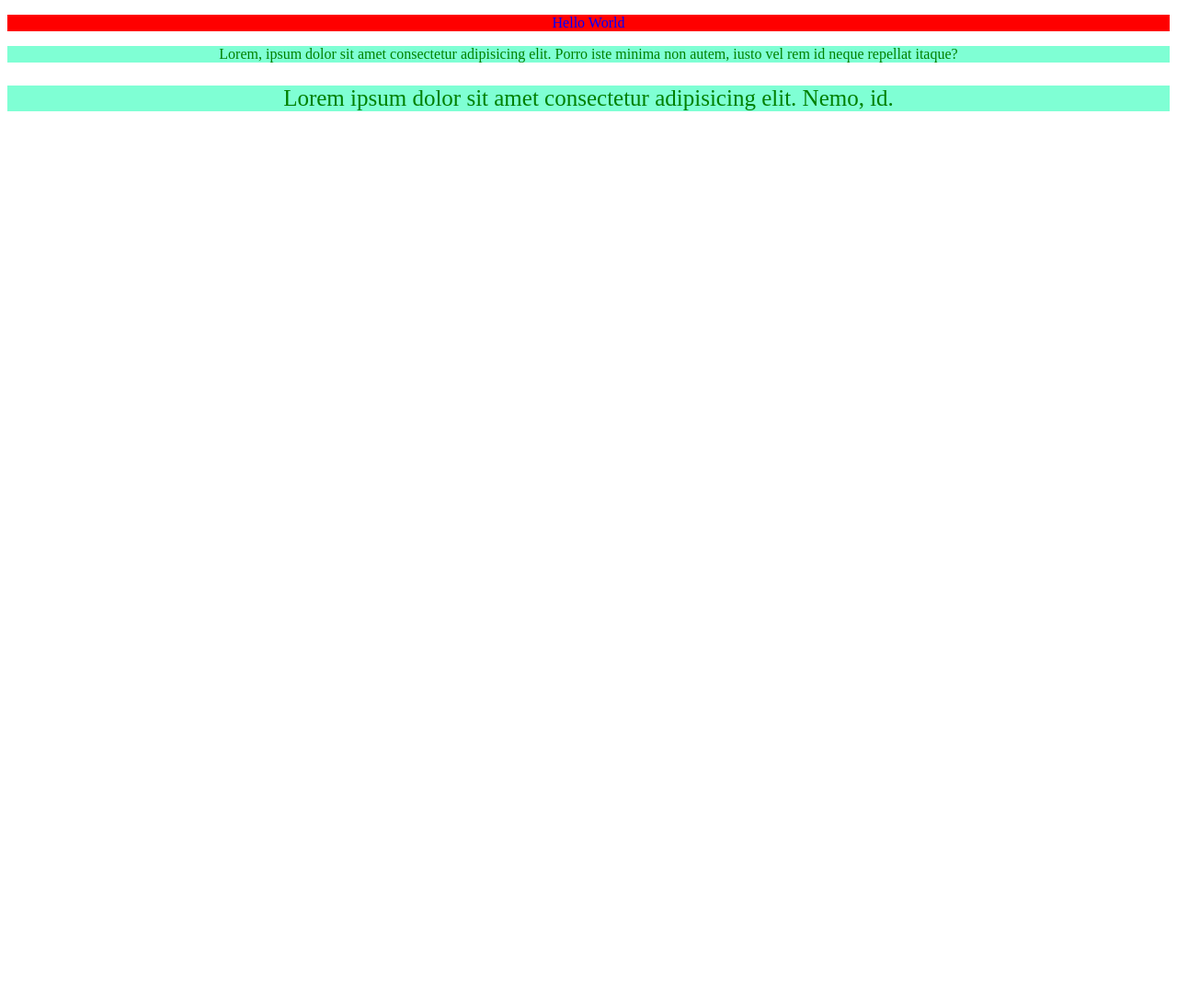
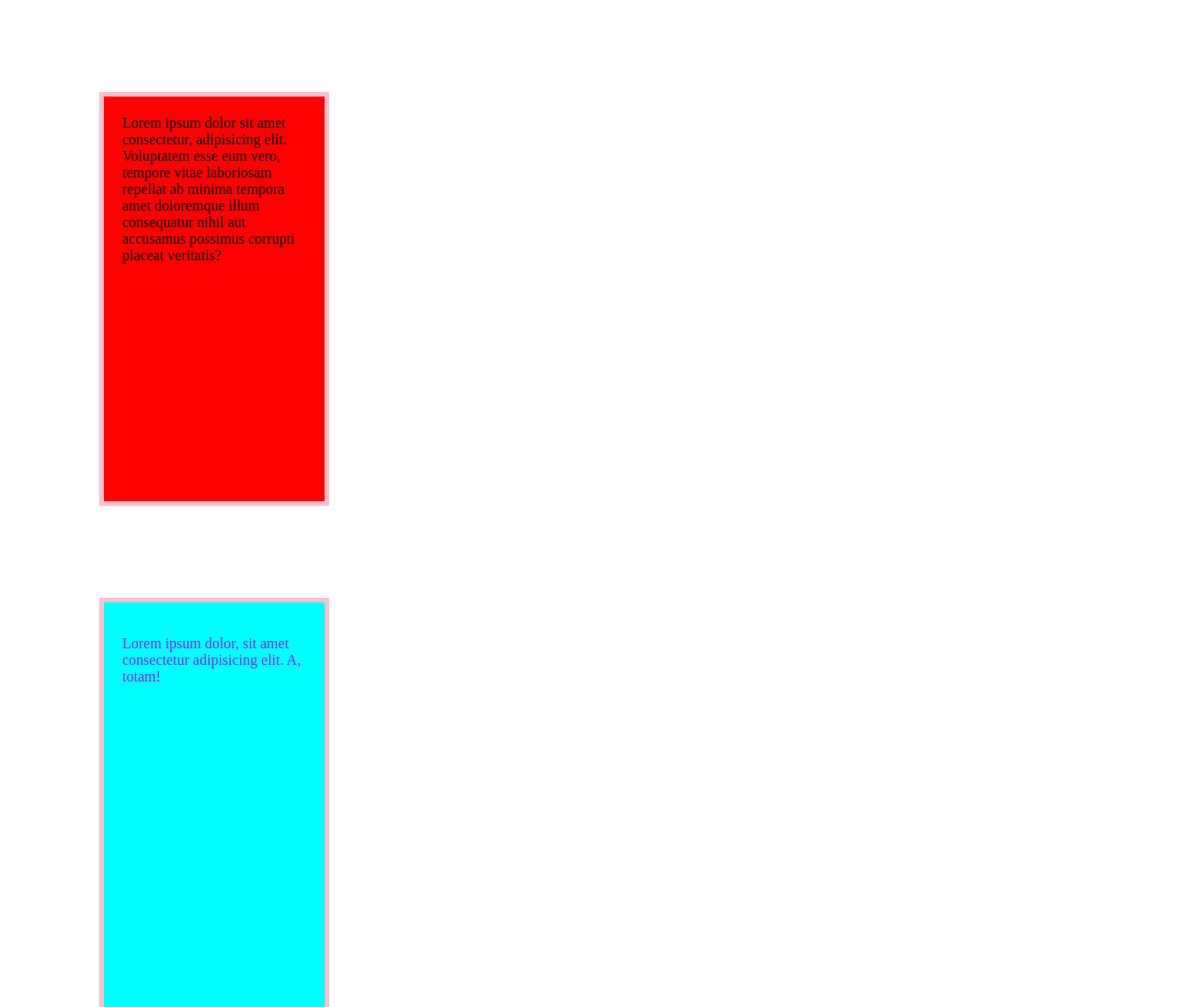
Before and after one commit to divyanshii9/CSS-AIML1, a plain HTML site: page index.html in a window 1280 px wide. Shown: the top 1095 px of the page at 92% size. Before the commit the page ends 800 px from the top, so only its background shows below. Drawn offline with Linux system fonts and the light colour scheme.

Commit message:
Second Lec

```diff
--- a/index.html
+++ b/index.html
@@ -7,9 +7,28 @@
     <link rel="stylesheet" href="./style.css">
 </head>
 <body>
-    <p>Hello World</p>
+    <!-- <p>Hello World</p>
     <p class="p">Lorem, ipsum dolor sit amet consectetur adipisicing elit. Porro iste minima non autem, iusto vel rem id neque repellat itaque?</p>
-    <p class="p" id="jk">Lorem ipsum dolor sit amet consectetur adipisicing elit. Nemo, id.</p>
+    <p class="p" id="jk">Lorem ipsum dolor sit amet consectetur adipisicing elit. Nemo, id.</p> -->
+
+    <!DOCTYPE html>
+<html lang="en">
+<head>
+    <meta charset="UTF-8">
+    <meta name="viewport" content="width=device-width, initial-scale=1.0">
+    <title>CSS Selector</title>
+    <link rel="stylesheet" href="./style.css">
+</head>
+<body>
+    <!-- <p>Hello World</p>
+    <p class="p">Lorem, ipsum dolor sit amet consectetur adipisicing elit. Porro iste minima non autem, iusto vel rem id neque repellat itaque?</p>
+    <p class="p" id="jk">Lorem ipsum dolor sit amet consectetur adipisicing elit. Nemo, id.</p> -->
+
+    <div class="red" id="S">Lorem ipsum dolor sit amet consectetur, adipisicing elit. Voluptatem esse eum vero, tempore vitae laboriosam repellat ab minima tempora amet doloremque illum consequatur nihil aut accusamus possimus corrupti placeat veritatis?</div>
+    <div class="blue"><p>Lorem ipsum dolor, sit amet consectetur adipisicing elit. A, totam!</p></div>
+    <div class="yellow"><p>Lorem ipsum dolor sit amet consectetur adipisicing elit. Ipsam fuga pariatur voluptatem odit quidem corporis fugit accusantium at, molestias doloribus.</p></div>
+    <div class="green"><p>Lorem ipsum, dolor sit amet consectetur adipisicing elit. Porro non et odio qui deleniti, asperiores perspiciatis minus tempore repellat illum?</p></div>
+
 
 </body>
 </html>
--- a/style.css
+++ b/style.css
@@ -1,4 +1,4 @@
-p{
+/* p{
     color: blue;
    background-color :red;
    text-align: center;
@@ -10,4 +10,51 @@ p{
 }
 #jk{
     font-size: 25px;
+} */
+ /* p{
+    color: blue;
+   background-color :red;
+   text-align: center;
 }
+
+.p {
+    color:green;
+    background-color: aquamarine;
+}
+#jk{
+    font-size: 25px;
+} */
+ p {
+    color: blueviolet;
+ }
+
+ #S {
+    color: black;
+ }
+
+ div {
+    width: 200px;
+    height: 400px;
+    margin: 100px;
+    padding: 20px;
+    border: 5px solid pink;
+ }
+
+ .red {
+    background-color: red;
+ }
+
+
+ .blue {
+    background-color: aqua;
+ }
+
+
+ .yellow{
+   background-color: yellow;
+ }
+
+
+ .green{
+   background-color: greenyellow;
+ }
```
